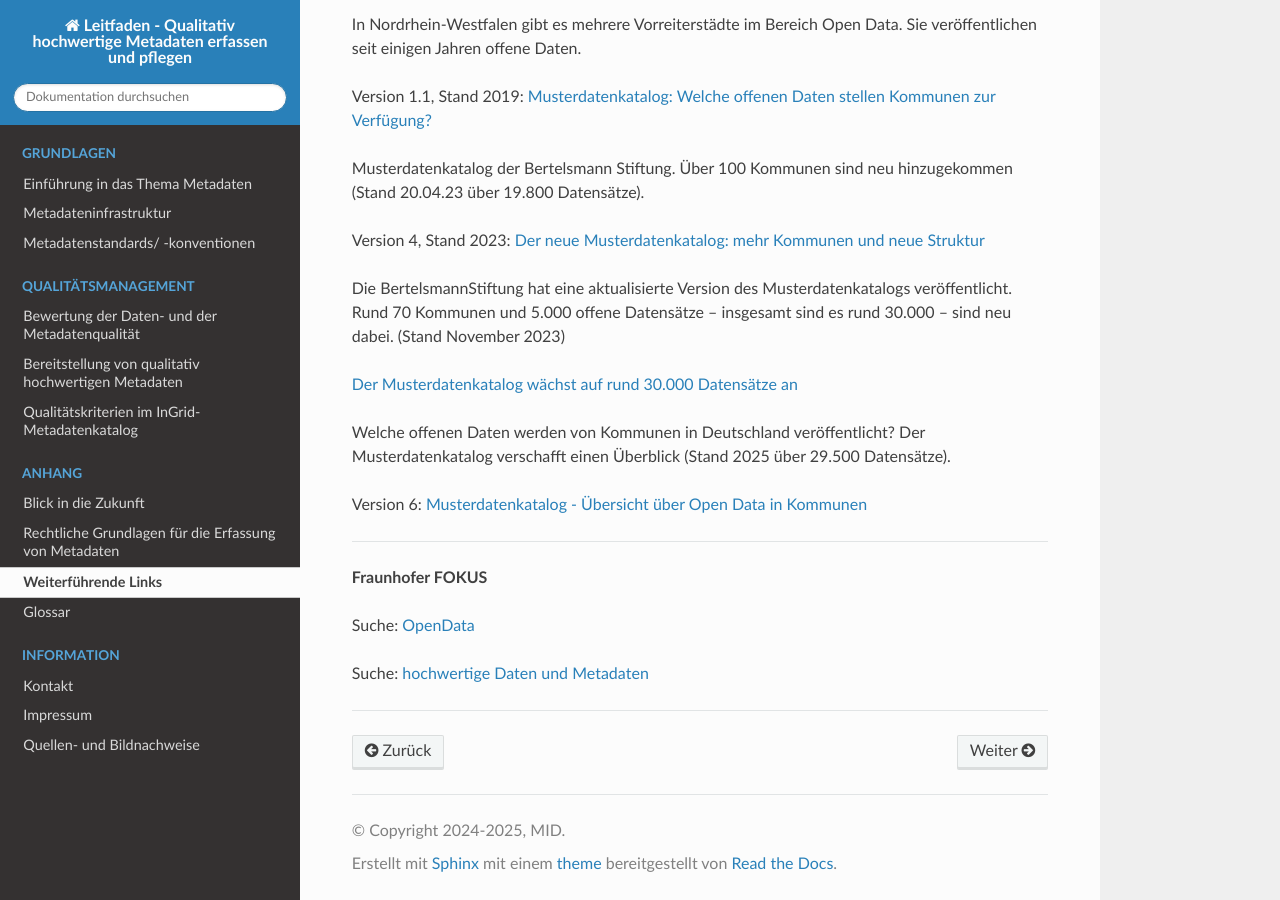
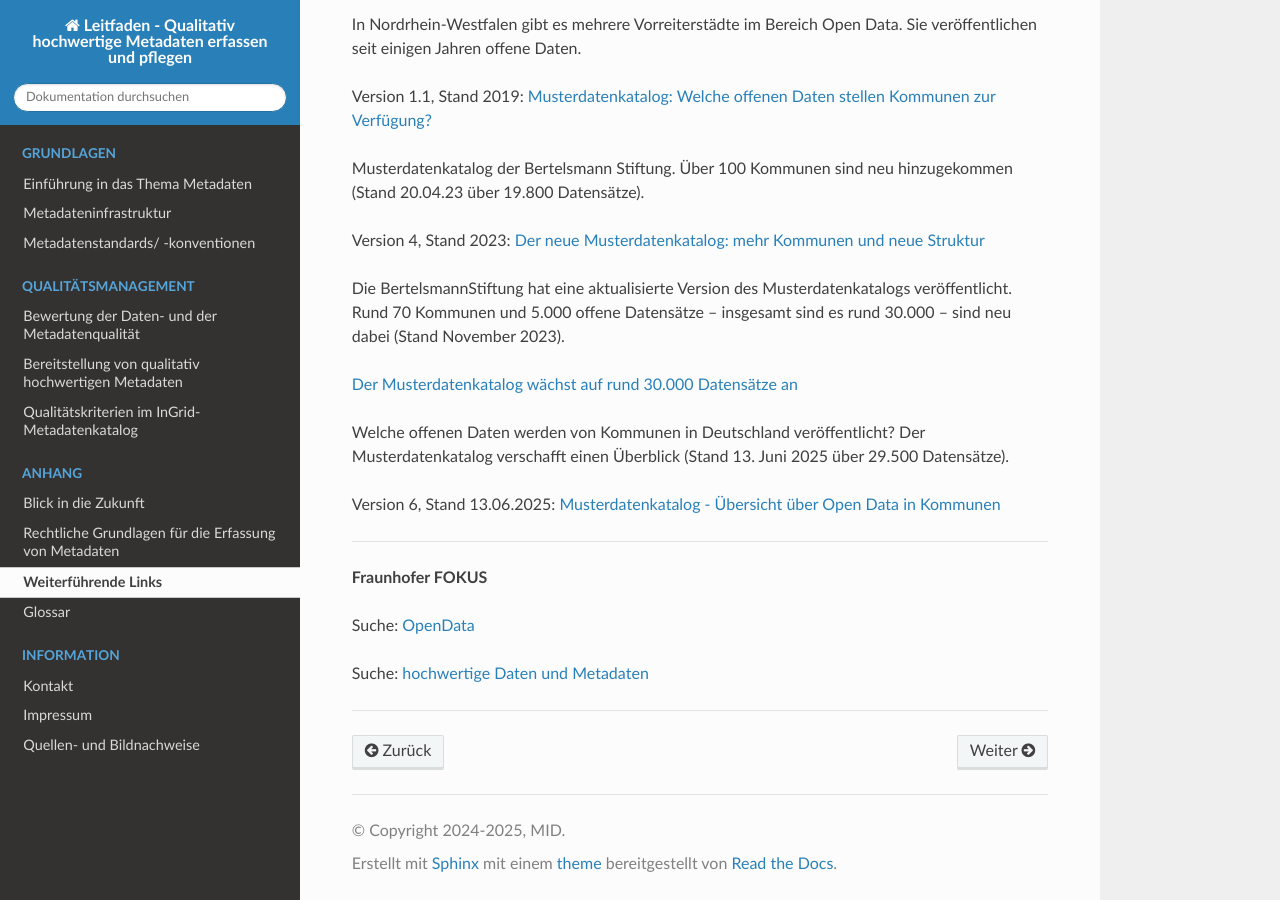
Before and after one commit to tomiwo/ingrid-mdk-st-high-quality-metadata, a Sphinx documentation site: the page built from docs/anhang/links.rst, in a window 1280 px wide and 900 px high, scrolled down 1423 px. Built offline with Sphinx 7.4.7 and the Read the Docs theme 3.1.0, drawn with Linux system fonts in a browser that asks for light colours.

Commit message:
Update links.rst
Aktualisierung

```diff
--- a/docs/anhang/links.rst
+++ b/docs/anhang/links.rst
@@ -77,14 +77,14 @@ Musterdatenkatalog der Bertelsmann Stiftung. Über 100 Kommunen sind neu hinzuge
 Version 4, Stand 2023: `Der neue Musterdatenkatalog: mehr Kommunen und neue Struktur <https://www.bertelsmann-stiftung.de/de/unsere-projekte/daten-fuer-die-gesellschaft/projektnachrichten/der-neue-musterdatenkatalog-mehr-kommunen-und-neue-struktur>`_
 
 
-Die BertelsmannStiftung hat eine aktualisierte Version des Musterdatenkatalogs veröffentlicht. Rund 70 Kommunen und 5.000 offene Datensätze – insgesamt sind es rund 30.000 – sind neu dabei. (Stand November 2023)
+Die BertelsmannStiftung hat eine aktualisierte Version des Musterdatenkatalogs veröffentlicht. Rund 70 Kommunen und 5.000 offene Datensätze – insgesamt sind es rund 30.000 – sind neu dabei (Stand November 2023).
 
 `Der Musterdatenkatalog wächst auf rund 30.000 Datensätze an <https://www.bertelsmann-stiftung.de/de/unsere-projekte/daten-fuer-die-gesellschaft/projektnachrichten/der-musterdatenkatalog-waechst-auf-rund-30000-datensaetze-an>`_
 
 
-Welche offenen Daten werden von Kommunen in Deutschland veröffentlicht? Der Musterdatenkatalog verschafft einen Überblick (Stand 2025 über 29.500 Datensätze).
+Welche offenen Daten werden von Kommunen in Deutschland veröffentlicht? Der Musterdatenkatalog verschafft einen Überblick (Stand 13. Juni 2025 über 29.500 Datensätze).
 
-Version 6: `Musterdatenkatalog - Übersicht über Open Data in Kommunen <https://www.bertelsmann-stiftung.de/de/unsere-projekte/smart-country/musterdatenkatalog>`_
+Version 6, Stand 13.06.2025: `Musterdatenkatalog - Übersicht über Open Data in Kommunen <https://www.bertelsmann-stiftung.de/de/unsere-projekte/smart-country/musterdatenkatalog>`_
 
 
 ------------------------------------------------------------------------------
```
